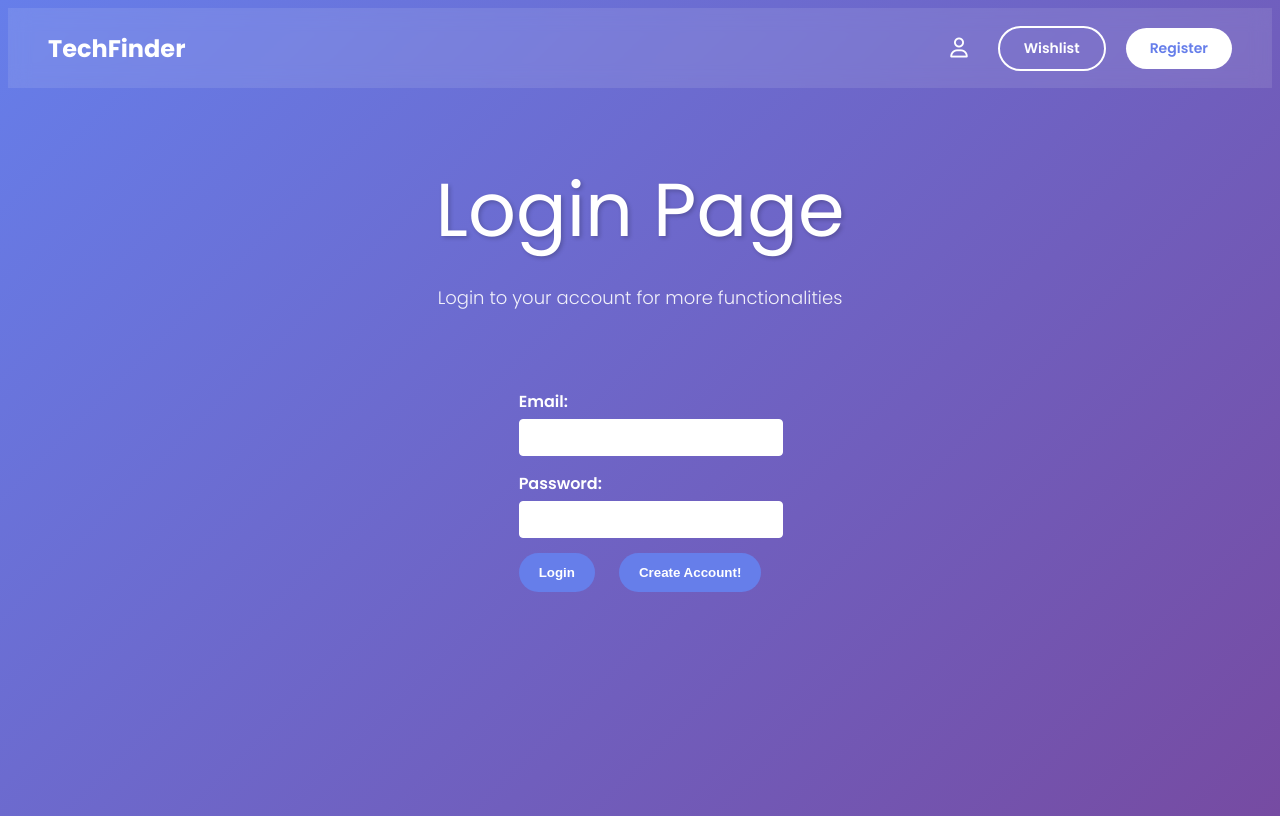
After one commit to Lucas-Kurth/Tech-Product-Website, a Flask app: page /login in a window 1280 px wide. The commit adds this page. Run offline with Flask 3, Linux system fonts and the light colour scheme.

Commit message:
updated app.py and html and css files

```diff
--- a/app.py
+++ b/app.py
@@ -21,5 +21,9 @@ def home():
 def login():
     return render_template("login.html")
 
+@app.route("/register")
+def register():
+    return render_template("register.html")
+
 if __name__ == "__main__":
     app.run(debug=True)
--- /dev/null
+++ b/static/login.css
@@ -0,0 +1,162 @@
+body {
+    font-family: 'Poppins', sans-serif;
+    background: linear-gradient(135deg, #667eea 0%, #764ba2 100%);
+    min-height: 100vh;
+    color: #333;
+    display: flex;
+    flex-direction: column;
+}
+
+/* Navigation Bar  -login page button */
+.navbar {
+    display: flex;
+    justify-content: space-between;
+    align-items: center;
+    padding: 15px 40px;
+    background: rgba(255, 255, 255, 0.1);
+    backdrop-filter: blur(10px);
+}
+
+.nav-logo a {
+    font-size: 24px;
+    font-weight: 700;
+    color: white;
+    text-decoration: none;
+}
+
+.nav-actions {
+    display: flex;
+    align-items: center;
+    gap: 20px;
+}
+
+.nav-icon {
+    color: white;
+    font-size: 20px;
+    text-decoration: none;
+    padding: 10px;
+    border-radius: 50%;
+    transition: background 0.3s ease, transform 0.2s ease;
+}
+
+.nav-icon:hover {
+    background: rgba(255, 255, 255, 0.2);
+    transform: scale(1.1);
+}
+
+.nav-btn {
+    text-decoration: none;
+    padding: 10px 24px;
+    border-radius: 25px;
+    font-weight: 600;
+    font-size: 14px;
+    transition: transform 0.2s ease, box-shadow 0.2s ease;
+}
+
+.nav-btn-register {
+    color: #667eea;
+    background: white;
+}
+
+.nav-btn-register:hover {
+    transform: scale(1.05);
+    box-shadow: 0 5px 20px rgba(255, 255, 255, 0.3);
+}
+
+.nav-btn-wishlist {
+    color: white;
+    background: transparent;
+    border: 2px solid white;
+}
+
+.nav-btn-wishlist:hover {
+    background: rgba(255, 255, 255, 0.2);
+    transform: scale(1.05);
+}
+
+/* Header Styles */
+.header {
+    text-align: center;
+    padding: 15px 20px 40px;
+    color: white;
+}
+
+.head1
+{
+    font-size: 75px;
+    font-weight: normal;
+    margin-bottom: 15px;
+    text-shadow: 2px 2px 4px rgba(0, 0, 0, 0.2);
+}
+
+.subtitle {
+    font-size: 18px;
+    font-weight: 300;
+    opacity: 0.9;
+}
+
+/* Login Form Styles */
+.login-container
+{
+    max-width: 450px;
+    margin: 0 auto;
+    padding: 20px;
+    flex: 1;
+}
+
+.form-group {
+    margin-bottom: 15px;
+}
+
+.form-group label {
+    display: block;
+    margin-bottom: 5px;
+    font-weight: 600;
+    color: #ffffff;
+}
+
+.form-group input {
+    width: 100%;
+    padding: 10px;
+    border: 1px solid #ffffff;
+    border-radius: 4px;
+}
+
+.btn-group {
+    display: flex;
+    justify-content: flex-start;
+    gap: 12px;
+}
+
+.btn-login {
+    background: #667eea;
+    color: white;
+    border: none;
+    padding: 12px 20px;
+    border-radius: 25px;
+    font-weight: 600;
+    cursor: pointer;
+    transition: background 0.3s ease;
+}
+
+.btn-login:hover {
+    background: #764ba2;
+    transform: scale(1.1);
+}
+
+.btn-register {
+    background: #667eea;
+    color: white;
+    border: none;
+    padding: 12px 20px;
+    border-radius: 25px;
+    font-weight: 600;
+    cursor: pointer;
+    transition: background 0.3s ease;
+    margin-left: 12px;
+}
+
+.btn-register:hover {
+    background: #764ba2;
+    transform: scale(1.1);
+}
--- /dev/null
+++ b/templates/login.html
@@ -0,0 +1,52 @@
+<!DOCTYPE html>
+
+<html lang="en">
+<head>
+    <meta charset="UTF-8">
+    <meta name="viewport" content="width=device-width,initial-scale=1.0">
+    <title>Technology Product Finder</title>
+    <link rel="stylesheet" href="{{ url_for('static', filename='login.css') }}">
+    <link href="https://fonts.googleapis.com/css2?family=Poppins:wght@300;400;600;700&display=swap" rel="stylesheet">
+    <link rel="stylesheet" href="https://cdnjs.cloudflare.com/ajax/libs/font-awesome/6.5.1/css/all.min.css">
+</head>
+
+<body>
+    <!-- Navigation Bar -->
+    <nav class="navbar">
+        <div class="nav-logo">
+            <a href="/">TechFinder</a>
+        </div>
+        <div class="nav-actions">
+            <a href="#" class="nav-icon" title="Profile">
+                <i class="fa-regular fa-user"></i>
+            </a>
+            <a href="#" class="nav-btn nav-btn-wishlist">Wishlist</a>
+            <a href="/register" class="nav-btn nav-btn-register">Register</a>
+        </div>
+    </nav>
+
+    <!-- Header Section -->
+    <header class="header">
+        <h1 class="head1">Login Page</h1>
+        <p class="subtitle">Login to your account for more functionalities</p>
+    </header>
+
+    <!-- Login Form -->
+    <main class="login-container">
+        <form action="/login" method="POST">
+            <div class="form-group">
+                <label for="email">Email:</label>
+                <input type="email" id="email" name="email" required>
+            </div>
+            <div class="form-group">
+                <label for="password">Password:</label>
+                <input type="password" id="password" name="password" required>
+            </div>
+            <div class="btn-group">
+            <button type="submit" class="btn-login">Login</button>
+            <button type="button" class="btn-register">Create Account!</button>
+            </div>
+        </form>
+    </main>
+</body>
+</html>
```
Also changed, not shown: static/register.css (added, +97 -0 lines), static/style.css (+10 -0 lines), templates/index.html (+4 -6 lines), templates/register.html (added, +52 -0 lines).
